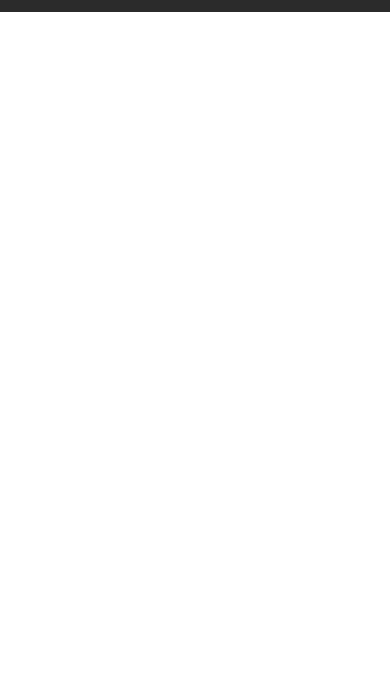
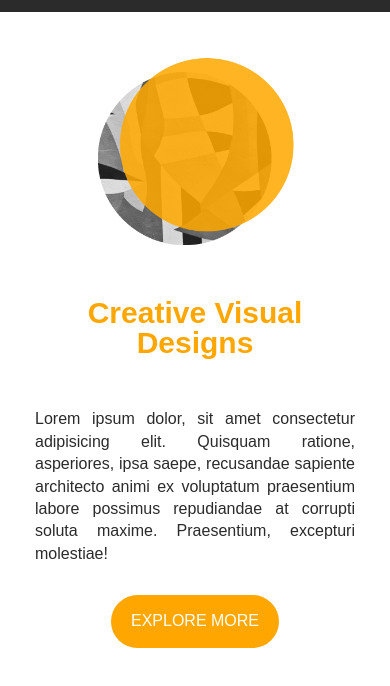
Before and after one commit to FloydNanez/Basic-CVD, a plain HTML site: page Index.html in a window 390 px wide. Shown: the part 88-774 px from the top of the page. Drawn offline with Linux system fonts and the light colour scheme.

Commit message:
banner 100%

```diff
--- a/Index.html
+++ b/Index.html
@@ -31,6 +31,20 @@
         </div>
     </div>
 </header>
+
+<section class="banner">
+    <div class="container">
+        <div class="banner__wrapper">
+            <div class="banner__text">
+                <h1>Creative Visual Designs</h1>
+                <p>Lorem ipsum dolor, sit amet consectetur adipisicing elit. Quisquam ratione, asperiores, ipsa saepe, recusandae sapiente architecto animi ex voluptatum praesentium labore possimus repudiandae at corrupti soluta maxime. Praesentium, excepturi molestiae!</p>
+                <a href="" class="btn bg--primary">EXPLORE MORE</a>
+            </div>
+            <img src="/img/Hero.png" alt="">
+        </div>
+    </div>
+</section>
+
 <script src="/Script.js"></script>
 </body>
 </html>
--- a/Style.css
+++ b/Style.css
@@ -215,3 +215,69 @@
   display: block;
 }
 }
+
+/* BANNER */
+.banner{
+  padding-top: 13rem;
+  padding-bottom: 5rem;
+  background: #ffffff;
+}
+.banner .banner__wrapper{
+display: grid;
+grid-template-columns:1fr 1fr;
+align-items: center;
+gap: 5rem;
+}
+.banner .banner__text h1{
+  font-size: 10rem;
+  font-weight: 800;
+  color: #ffa700;
+  line-height: 1;
+}
+.banner .banner__text p{
+  margin-top: 5rem;
+  margin-bottom: 3rem;
+  text-align: justify;
+}
+@media screen and (max-width: 500px){
+  .banner{
+    padding-left: 2rem;
+    padding-right: 2rem;
+  }
+.banner .banner__wrapper{
+  display: grid;
+  grid-template-columns: 1fr;
+
+}
+.banner .banner__text{
+  order: 2;
+
+}
+.banner .banner__text h1{
+  font-size: 3rem;
+  text-align: center;
+}
+.banner .banner__text a{
+  display:flex;
+  width: fit-content;
+  margin: 0 auto;
+}
+.banner img {
+  width: 20rem;
+  margin: 0 auto;
+}
+}
+/* REPEATABLE PATTERNS */
+.btn{
+  display: inline-block;
+  padding:1.5rem 2rem;
+border-radius: 5rem;
+color: #ffffff;
+}
+.btn:hover{
+  scale: 1.1;
+}
+
+.btn.bg--primary{
+  background: #ffa700;
+}
```
